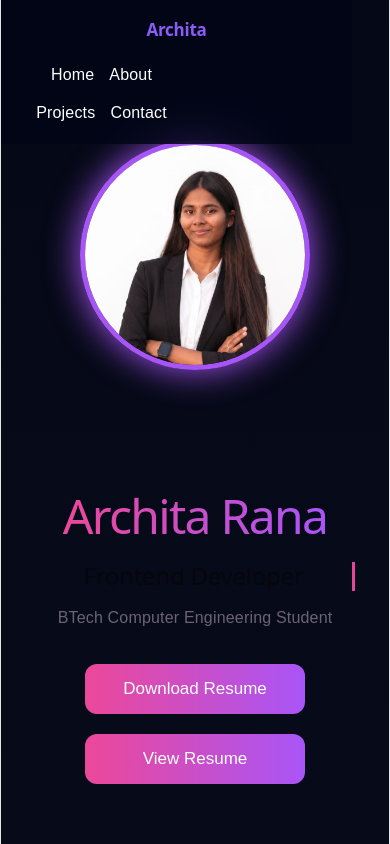
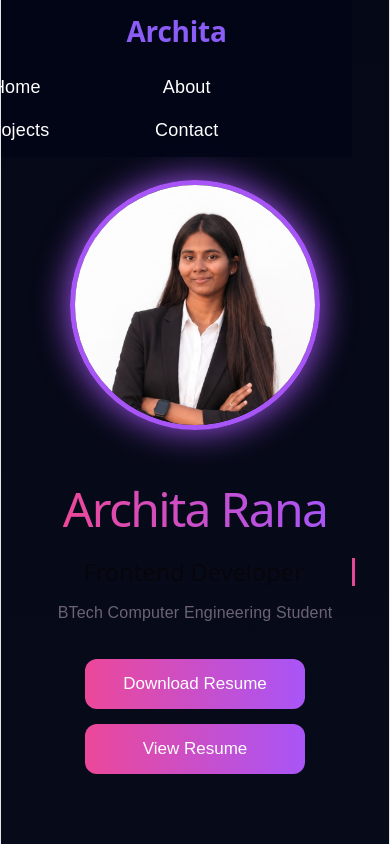
Before and after one commit to archi1710/portfolio, a React app: page / in a window 390 px wide. Shown: the top 844 px of the page. Built offline with nearby package versions, Linux system fonts and the light colour scheme; the HTML template or start-up script is replaced by a standard one.

Commit message:
final update

```diff
--- a/src/App.css
+++ b/src/App.css
@@ -7,6 +7,8 @@
 }
 
 body {
+
+  overflow-x: hidden;
   background: linear-gradient(to bottom, #050816, #111827);
 }
 
@@ -135,7 +137,7 @@ body {
 /* SECTION */
 
 .section {
-  padding: 60px 80px;
+  padding: 50px 20px;
 }
 
 .section h2 {
@@ -308,49 +310,58 @@ body {
   /* NAVBAR */
 
 .navbar {
-    padding: 20px;
+  padding: 15px;
   flex-direction: column;
-    gap: 15px;
+  align-items: center;
+  gap: 20px;
+}
+
+.logo {
+  font-size: 28px;
 }
 
 .nav-links {
-    gap: 15px;
-    flex-wrap: wrap;
-    justify-content: center;
+  display: grid;
+  grid-template-columns: repeat(2, 1fr);
+  gap: 20px;
+  width: 100%;
+  text-align: center;
 }
 
 .nav-links a {
-    font-size: 16px;
+  font-size: 18px;
 }
 
   /* HERO SECTION */
 
   .hero {
   flex-direction: column-reverse;
+  justify-content: center;
   text-align: center;
-    padding: 140px 25px 60px;
-    gap: 40px;
+  padding: 180px 20px 80px;
+  gap: 30px;
 }
-
   .hero-left {
     align-items: center;
   }
 
   .hero-title {
   font-size: 48px;
+  line-height: 1.2;
 }
 
   .typing-text {
   font-size: 24px;
 }
-
   .hero-text p {
     font-size: 18px;
   }
 
   .hero-buttons {
   justify-content: center;
-    flex-wrap: wrap;
+  flex-direction: column;
+  align-items: center;
+  gap: 15px;
 }
 
 .hero-btn {
@@ -360,8 +371,8 @@ body {
   /* IMAGE */
 
   .profile-img {
-    width: 230px;
-    height: 230px;
+  width: 250px;
+  height: 250px;
 }
 
   /* SECTION */
```
Lines whose indentation alone changed are shown as unchanged.
